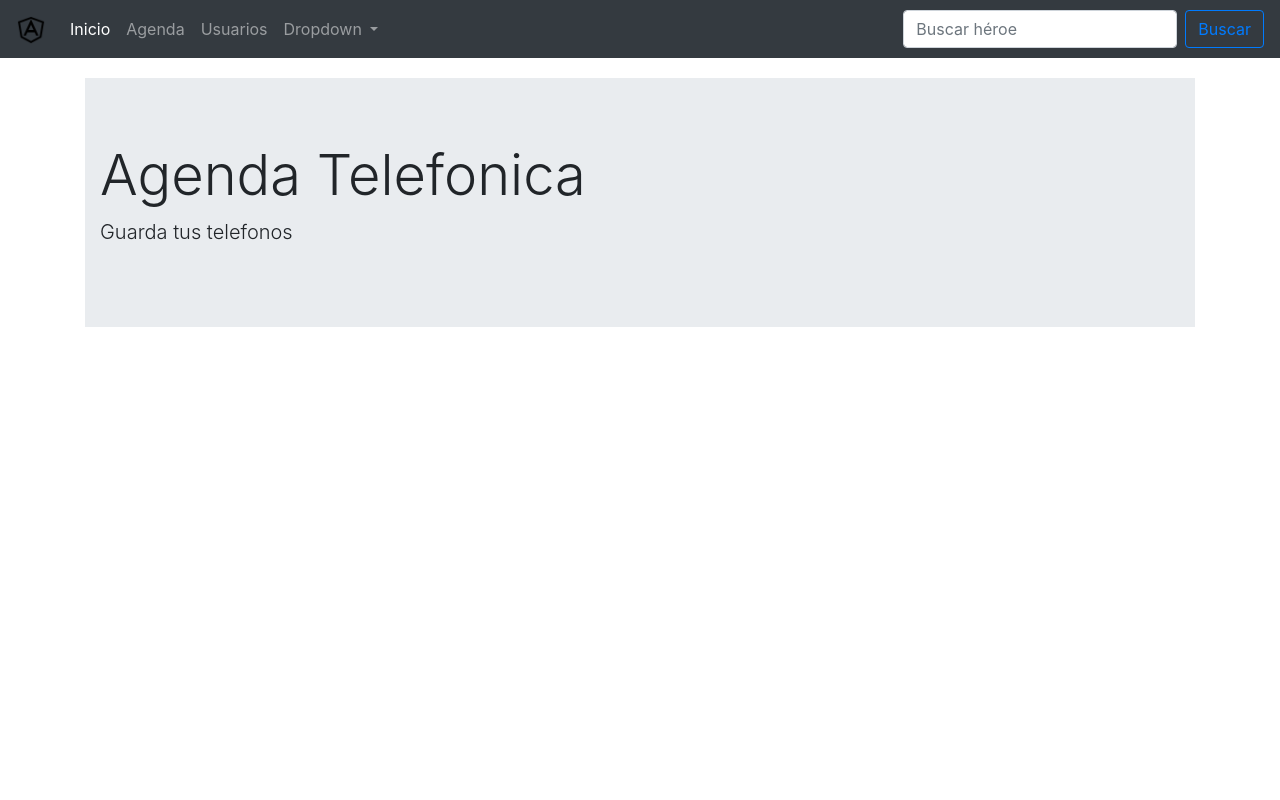
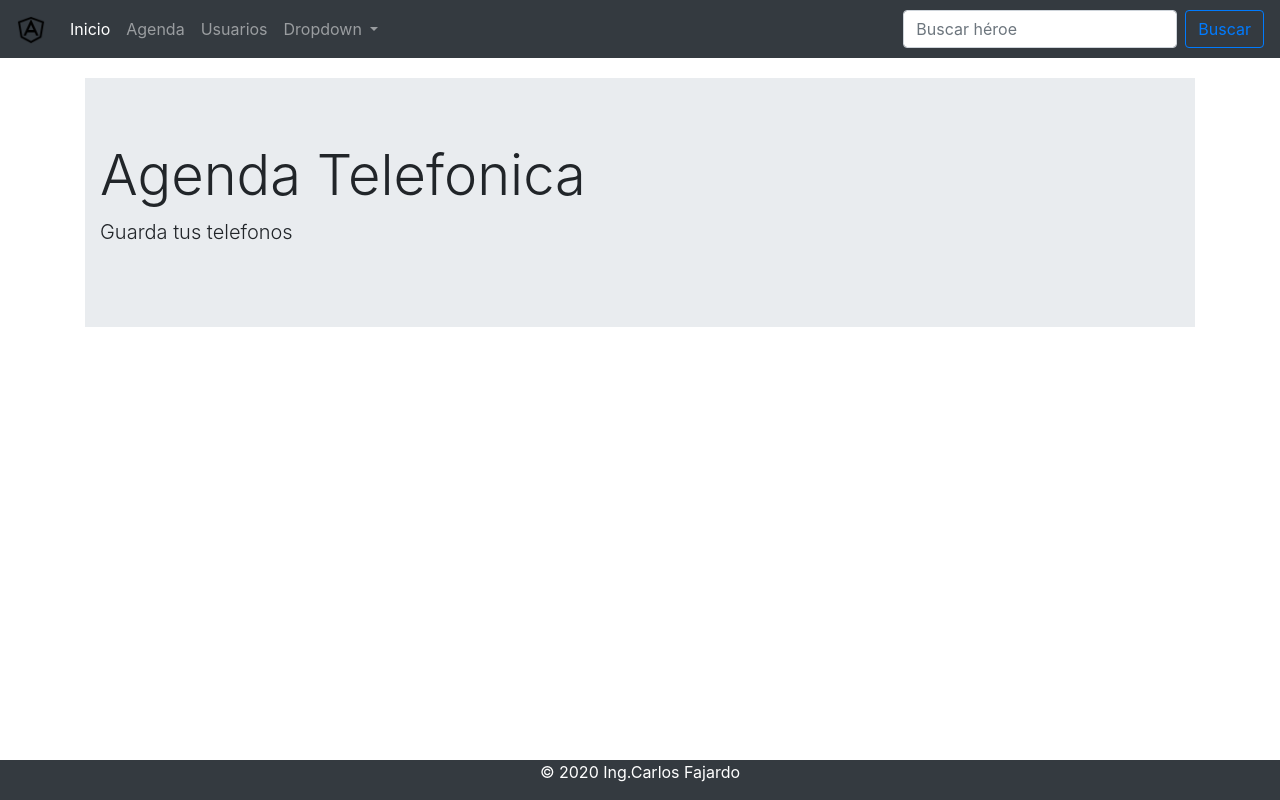
Before and after one commit to cafajardop/AgendaAngular, an Angular app: page /#/home in a window 1280 px wide. Built offline with nearby package versions, Linux system fonts and the light colour scheme.

Commit message:
Creacion Footer

```diff
--- a/src/app/app.component.html
+++ b/src/app/app.component.html
@@ -3,3 +3,5 @@
 <div class="container main-container">
   <router-outlet></router-outlet>
 </div>
+
+<app-footer></app-footer>
--- a/src/app/app.module.ts
+++ b/src/app/app.module.ts
@@ -13,6 +13,7 @@
 
 import { FormsModule } from '@angular/forms';
 import { AgendaUsuariosComponent } from './components/agenda-usuarios/agenda-usuarios.component';
+import { FooterComponent } from './components/footer/footer.component';
 
 @NgModule({
   declarations: [
@@ -20,7 +21,8 @@
     AgendaComponent,
     NavbarComponent,
     HomeComponent,
-    AgendaUsuariosComponent
+    AgendaUsuariosComponent,
+    FooterComponent
 
   ],
   imports: [
--- /dev/null
+++ b/src/app/components/footer/footer.component.html
@@ -0,0 +1,7 @@
+<footer class="footer bg-dark text-center">
+    <div class="container">
+      <p>
+        &copy; {{ anio }} Ing.Carlos Fajardo
+      </p>
+    </div>
+  </footer>
--- /dev/null
+++ b/src/app/components/footer/footer.component.ts
@@ -0,0 +1,18 @@
+import { Component, OnInit } from '@angular/core';
+
+@Component({
+  selector: 'app-footer',
+  templateUrl: './footer.component.html',
+  styles: [
+  ]
+})
+export class FooterComponent implements OnInit {
+  anio: number;
+  constructor() {
+    this.anio = new Date().getFullYear();
+   }
+
+  ngOnInit(): void {
+  }
+
+}
```
